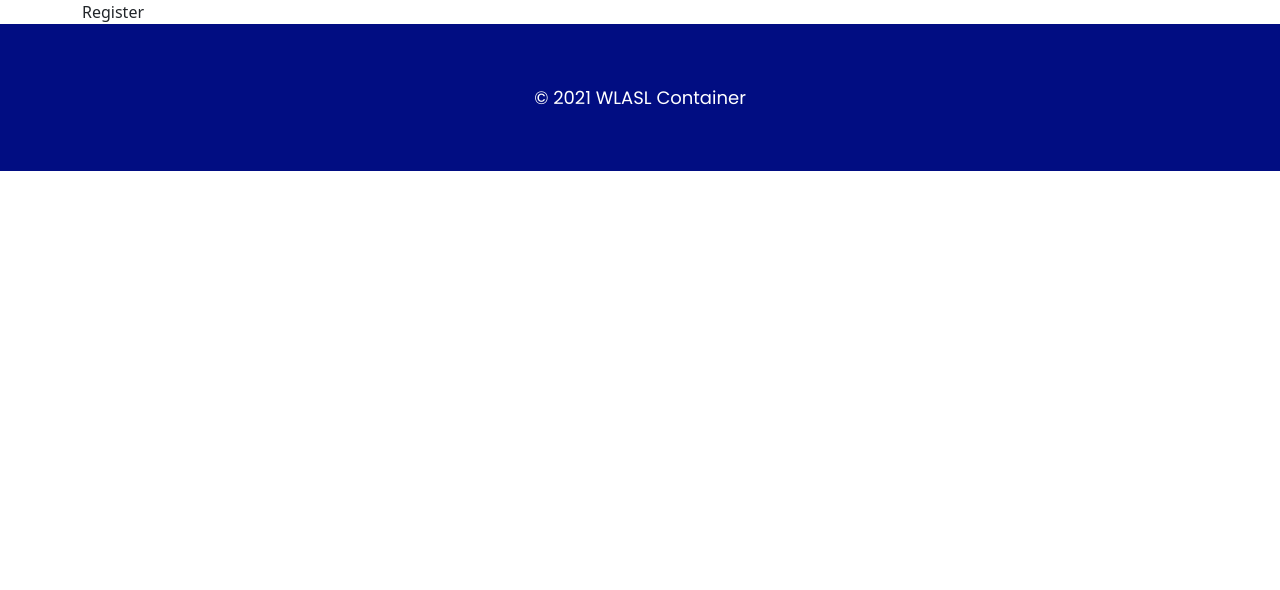
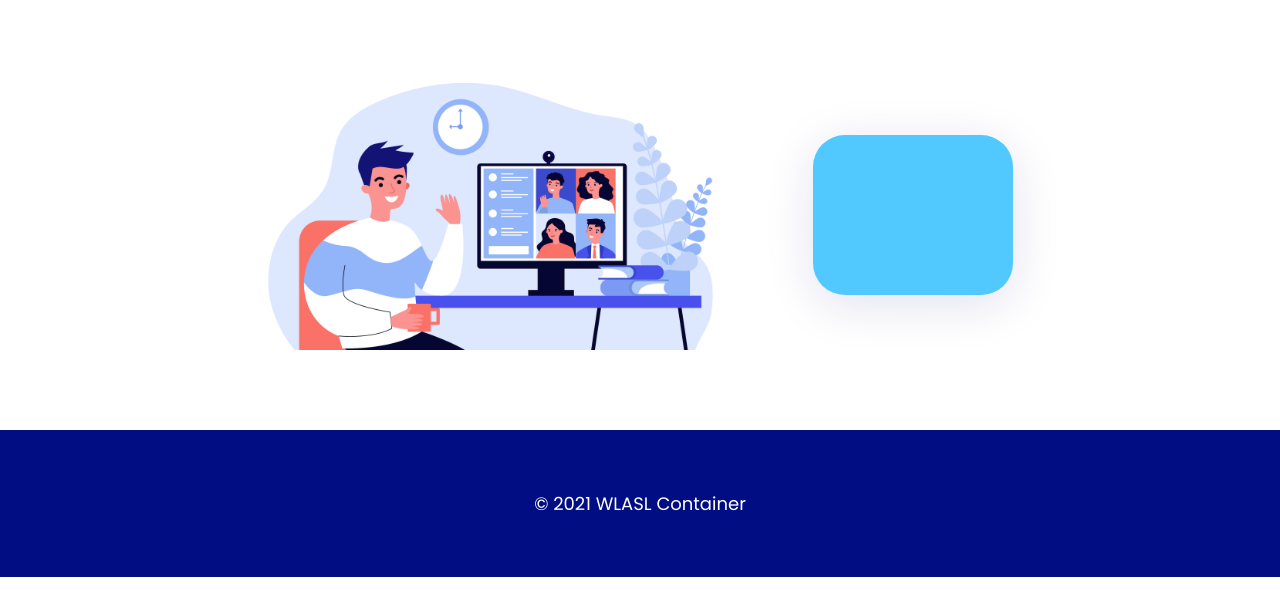
Before and after one commit to Vikraantnegi/SignLanguagePlatform, a Flask app: page /register in a window 1280 px wide. Shown: the part 104-694 px from the top of the page. Run offline with Flask 2, Linux system fonts and the light colour scheme; some libraries are stand-ins or nearby versions.

Commit message:
Register Page

```diff
--- a/templates/register.html
+++ b/templates/register.html
@@ -1,6 +1,11 @@
 {% extends "index.html" %}
 {% block content %}
     <main role="main" class="container">
-        Register
+        <div class="loginComponent">
+            <img src="{{ url_for('static', filename='register.png') }}" class="landingPage__loginImage" alt="Login Image" />
+            <div class="registerForm">
+
+            </div>
+        </div>
     </main>
 {% endblock content %}
```
Also changed, not shown: static/register.png (added).
